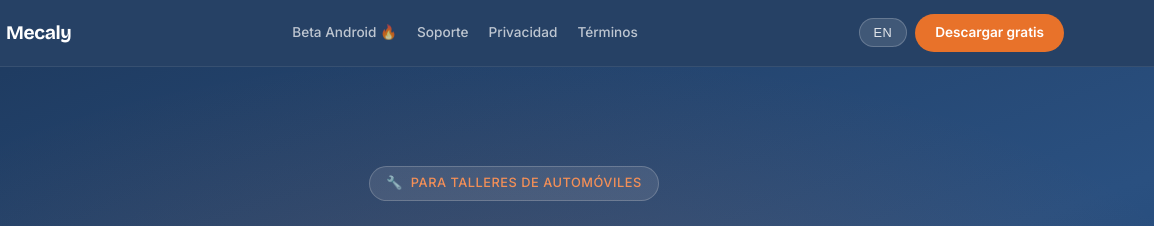
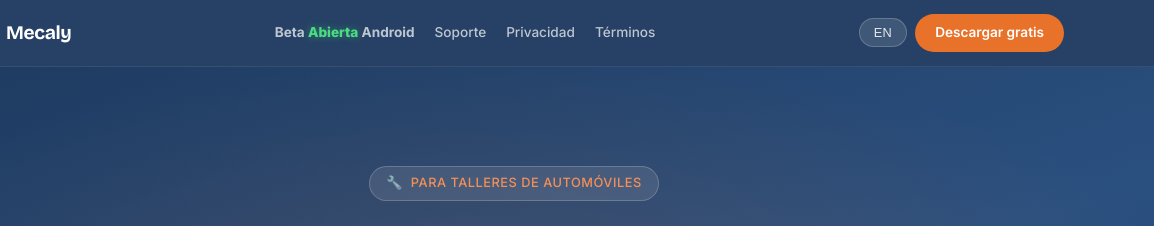
Before and after one commit to DevMenthor90/mecaly-site, a plain HTML site: page index.html in a window 1280 px wide. Shown: the top 226 px of the page, 126-1280 px from the left. Drawn offline with nearby package versions, Linux system fonts and the light colour scheme.

Commit message:
Style beta nav link with green highlight
Co-Authored-By: Claude Opus 4.6 <noreply@anthropic.com>

```diff
--- a/index.html
+++ b/index.html
@@ -135,6 +135,11 @@ nav {
   font-weight: 500; transition: color 0.2s;
 }
 .nav-page-links a:hover { color: #fff; }
+.nav-beta-link { font-weight: 700 !important; }
+.nav-beta-link span {
+  color: #4ade80; font-weight: 800;
+  text-shadow: 0 0 8px rgba(74,222,128,0.4);
+}
 .nav-hamburger {
   display: none; background: none; border: none; color: #fff;
   font-size: 1.5rem; cursor: pointer; padding: 4px;
@@ -970,7 +975,7 @@ footer {
     </a>
     <button class="nav-hamburger" onclick="document.querySelector('.nav-page-links').classList.toggle('open')" aria-label="Menu">☰</button>
     <div class="nav-page-links">
-      <a href="/beta" data-es="Beta Android 🔥" data-en="Android Beta 🔥">Beta Android 🔥</a>
+      <a href="/beta" class="nav-beta-link" data-es="Beta <span>Abierta</span> Android" data-en="<span>Open</span> Beta Android">Beta <span>Abierta</span> Android</a>
       <a href="/support" data-es="Soporte" data-en="Support">Soporte</a>
       <a href="/privacy" data-es="Privacidad" data-en="Privacy">Privacidad</a>
       <a href="/terms" data-es="Términos" data-en="Terms">Términos</a>
```
